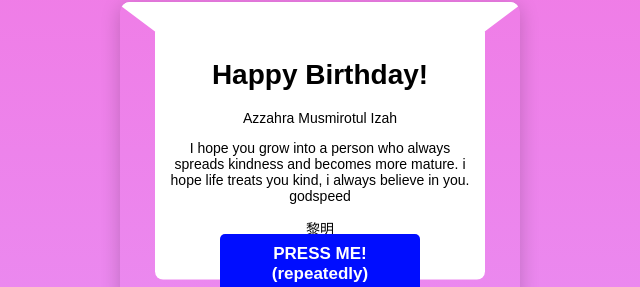
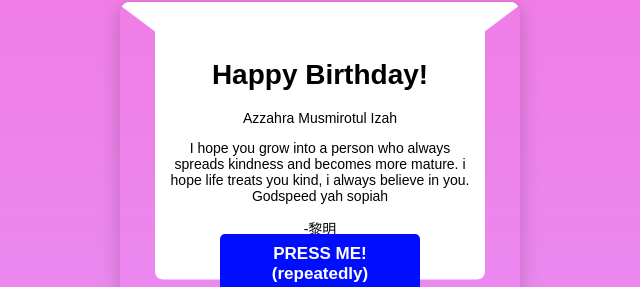
Before and after one commit to fajardharmaa/Birthday, a plain HTML site: page index.html in a window 1280 px wide. Both pictures are taken after a click on the button "PRESS ME! (repeatedly)". Shown: the part 248-535 px from the top of the page, 320-960 px from the left. Drawn offline with Linux system fonts and the light colour scheme.

Commit message:
Update index.html

```diff
--- a/index.html
+++ b/index.html
@@ -135,8 +135,8 @@
         <div id="letter">
             <h1 class="center-text" >Happy Birthday!  </h1>
             <p class="center-text">Azzahra Musmirotul Izah
-            <p class="center-text">I hope you grow into a person who always spreads kindness and becomes more mature. i hope life treats you kind, i always believe in you. godspeed</p>
-            <p class="center-text">  黎明 </p>
+            <p class="center-text">I hope you grow into a person who always spreads kindness and becomes more mature. i hope life treats you kind, i always believe in you. Godspeed yah sopiah</p>
+            <p class="center-text">  -黎明 </p>
             <p id="wish" style="display: none;"> 1312 </p>
         </div>
         <button id="openButton"> PRESS ME! (repeatedly) </button>
```
